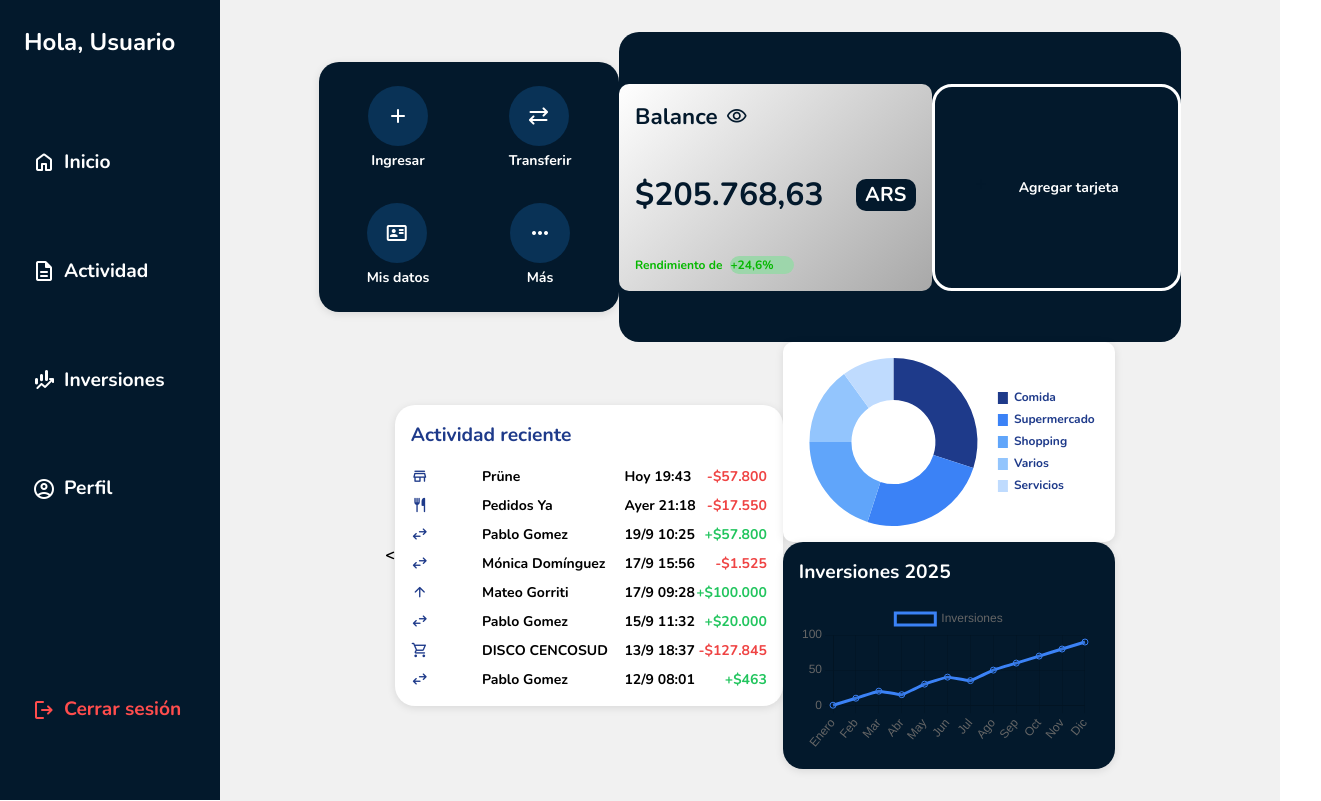
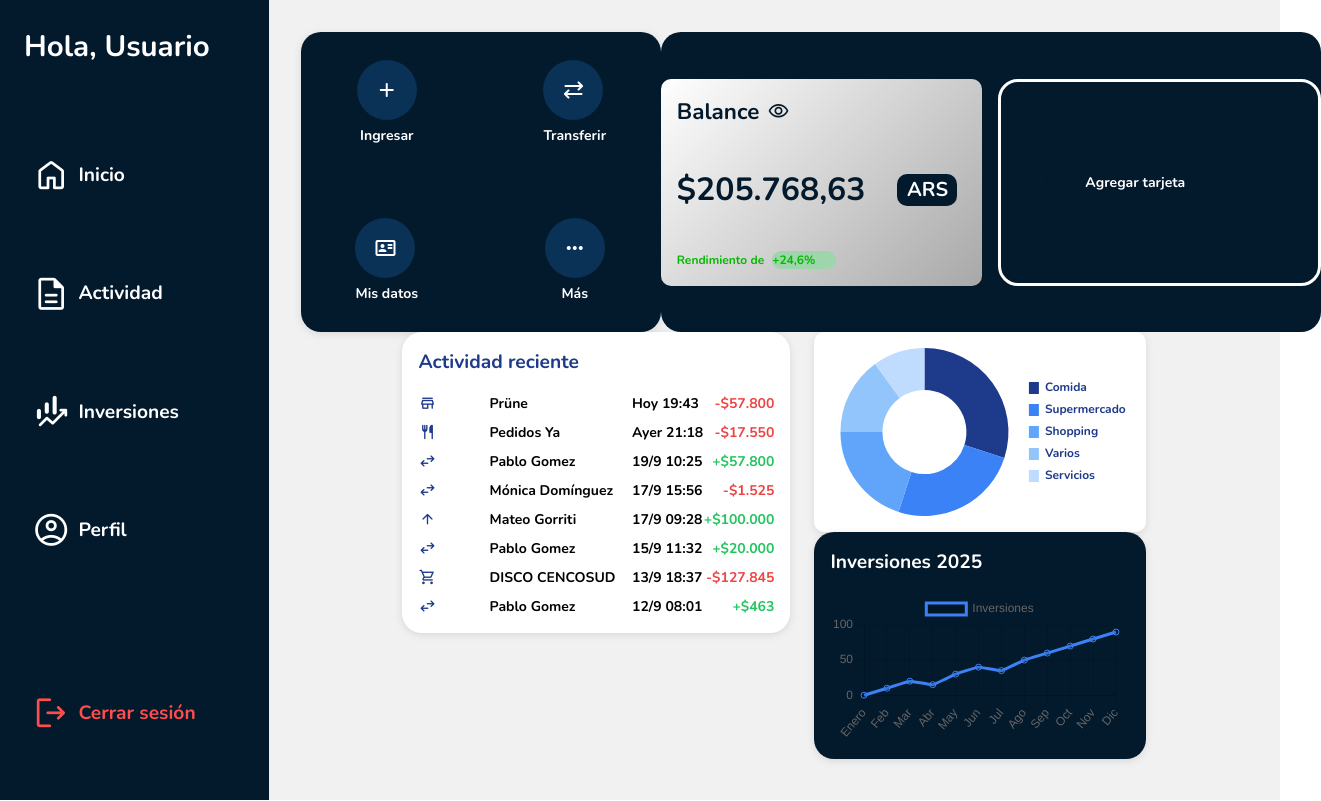
Before and after one commit to Lchiossone2004/TP_HCI, a Vue app in the folder tp-hci-g3/: page / in a window 1280 px wide. Shown: the whole page, 1321 px wide, since content can reach past the window. Built offline with nearby package versions, Linux system fonts and the light colour scheme.

Commit message:
ahora se puede agrandar y achicar

```diff
--- a/tp-hci-g3/src/components/OperationsButtons.vue
+++ b/tp-hci-g3/src/components/OperationsButtons.vue
@@ -36,7 +36,7 @@ height: var(--card-height, 250px);
 background-color: var(--card-bg-color, #fff);
 border-radius: 20px;
 box-shadow: 0 2px 8px rgba(0, 0, 0, 0.1);
-padding: 1rem;
+padding-left: 0;
 box-sizing: border-box;
 display: flex;
 justify-content: center;
--- a/tp-hci-g3/src/components/Sidebar.vue
+++ b/tp-hci-g3/src/components/Sidebar.vue
@@ -27,24 +27,28 @@ const menuItems = [
 
 <style scoped>
 .title {
-  font-size: 1.5rem;
-  margin-bottom: 2rem; /* Ajuste más razonable para el espaciado */
+  font-size: clamp(1.7rem, 2.3vw, 2.8rem);
+  margin-bottom: 2rem;
   color: white;
   margin-bottom: 5rem;
+  white-space: nowrap;        /* No hacer saltos de línea */
+  overflow: hidden;           /* Ocultar el exceso de texto */
+  text-overflow: ellipsis;    /* Mostrar "..." al final si se corta */
+  max-width: 100%;            /* Respetar el ancho del contenedor */
 
 }
 
 .menu-container {
   display: flex;
   flex-direction: column;
-  height: 100%; /* Ocupa toda la altura del sidebar */
-  justify-content: space-between; /* Separa los elementos del menú y el botón de cerrar sesión */
+  height: 100%;
+  justify-content: space-between;
 }
 
 .menu {
   display: flex;
   flex-direction: column;
-  gap: 4rem; /* Espaciado entre los botones del menú */
+  gap: 4rem;
 }
 
 .menu-btn {
@@ -53,7 +57,7 @@ const menuItems = [
   background: none;
   border: none;
   color: white;
-  font-size: 1.2rem;
+  font-size: clamp(1.2rem, 1.5vw, 2rem);
   cursor: pointer;
   padding: 0.5rem;
   transition: background 0.2s ease, border-radius 0.2s ease;
@@ -67,7 +71,7 @@ const menuItems = [
 
 .icon {
   margin-right: 0.5rem;
-  font-size: 1.5rem;
+  font-size: clamp(2rem, 3vw, 3.2rem);
 }
 
 .menu-btn.danger {
@@ -79,4 +83,11 @@ const menuItems = [
   background-color: rgba(255, 77, 77, 0.1);
   border-radius: 10px; /* Esquinas redondeadas en hover */
 }
+.text {
+  font-size: clamp(1rem, 1.5vw, 1.5rem);
+  white-space: nowrap;        /* No hacer saltos de línea */
+  overflow: hidden;           /* Ocultar el exceso de texto */
+  text-overflow: ellipsis;    /* Mostrar "..." al final si se corta */
+  max-width: 100%;            /* Respetar el ancho del contenedor */
+}
 </style>
--- a/tp-hci-g3/src/pages/HomePage.vue
+++ b/tp-hci-g3/src/pages/HomePage.vue
@@ -3,9 +3,10 @@
   <div class="layout">
     <Sidebar /> <!-- aca llamo al sidebar, ya esta definido como componente-->
     <main class="main-content">
-      <div class="level1">
+      <div class="top-section">
       <!-- Sección de botones (ya existente) -->
-      <OperationsButtons bgColor="#03192c" width="300px" height="250px">
+      <div class="operations-buttons">
+      <OperationsButtons bgColor="#03192c" width="360px" height="300px">
         <div class="grid-container">
           <div class="grid-item">
             <button>
@@ -33,13 +34,14 @@
           </div>
         </div>
       </OperationsButtons>
+      </div>
 
       <div class="balance-and-cards">
         <BalanceCard />
         <AddCardButton />
       </div>
     </div>
-        <div class="level2"><
+        <div class="bottom-section">
         <!-- Actividad reciente -->
          <div class="inner1">
         <div class="activity-section">
@@ -199,36 +201,78 @@ onMounted(() => {
   }
 
   .main-content {
-    margin-left: 220px;
+    margin-left: 21vw;
     padding: 2rem;
     min-height: 100vh;
     background-color: #F1F1F1;
     display: flex;
     align-items: center;
     flex-direction: column;
+    gap: 1 rem;
+    box-sizing: border-box;
 }
-  .level1{
-    display: flex;
+
+.operations-buttons {
+  width: 360px;
+  height: 300px;
+  margin: 0;
+}
+.balance-and-cards {
+  width: 660px;
+  height: 300px;
+  display: flex;
+  gap: 1rem;
+  background-color: #03192C;
+  border-radius: 20px;
+  align-items: center;
+  justify-content: center;
+}
+
+.top-section {
+  display: flex;
+  justify-content: space-between;
+  align-items: flex-start;
+  width: 100%;
+  padding-right: 1rem;
+}
+
+.bottom-section {
+  display: flex;
+  flex-wrap: wrap;
+  gap: 1.5rem;
+  justify-content: center;
+}
+
+
+
+@media (max-width: 768px) {
+  .top-section,
+  .bottom-section {
+    flex-direction: column;
     align-items: center;
+    gap: 1rem;
   }
-  .level2{
-    display: flex;
-    align-items: center;
+
+  .balance-and-cards {
+    width: 100%;
+    max-width: 90vw;
+    height: auto;
+    flex-direction: column;
+    padding: 1rem;
   }
-  .inner1{
-    display: flex;
-    align-items: center;
+
+  .activity-section,
+  .investments-section {
+    width: 100%;
+    max-width: 90vw;
   }
-  .inner2{
-    display: flex;
-    align-items: center;
-    flex-direction: column;
-  }
+}
+
   .sidebar {
     position: fixed;
     top: 0;
     left: 0;
-    width: 220px;
+    width: 21vw;
     height: 100vh;
     background-color: #03192C;
     color: white;
@@ -236,16 +280,7 @@ onMounted(() => {
     box-sizing: border-box;
   }
 
-  .balance-and-cards{
-    background-color: #03192C;
-    width: 562px;
-    height: 310px;
-    border-radius: 20px;
-    align-items: center;
-    display: flex;
-    justify-content: center;
-    gap: 0
-  }
+
   .activity-section {
     background-color: #fff;
     border-radius: 20px;
@@ -306,4 +341,6 @@ onMounted(() => {
     height: 150px;
   }
 
+
+
 </style>
```
